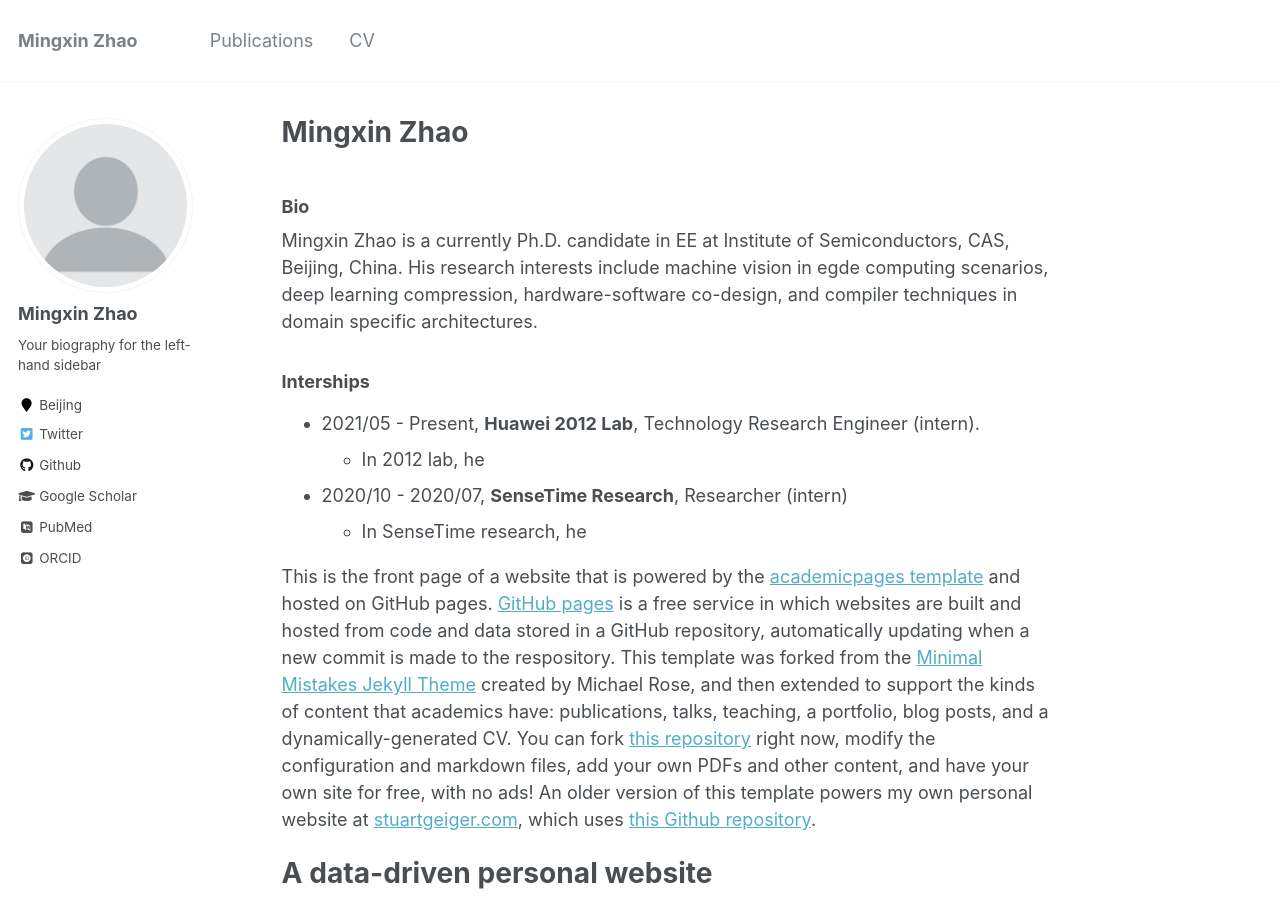
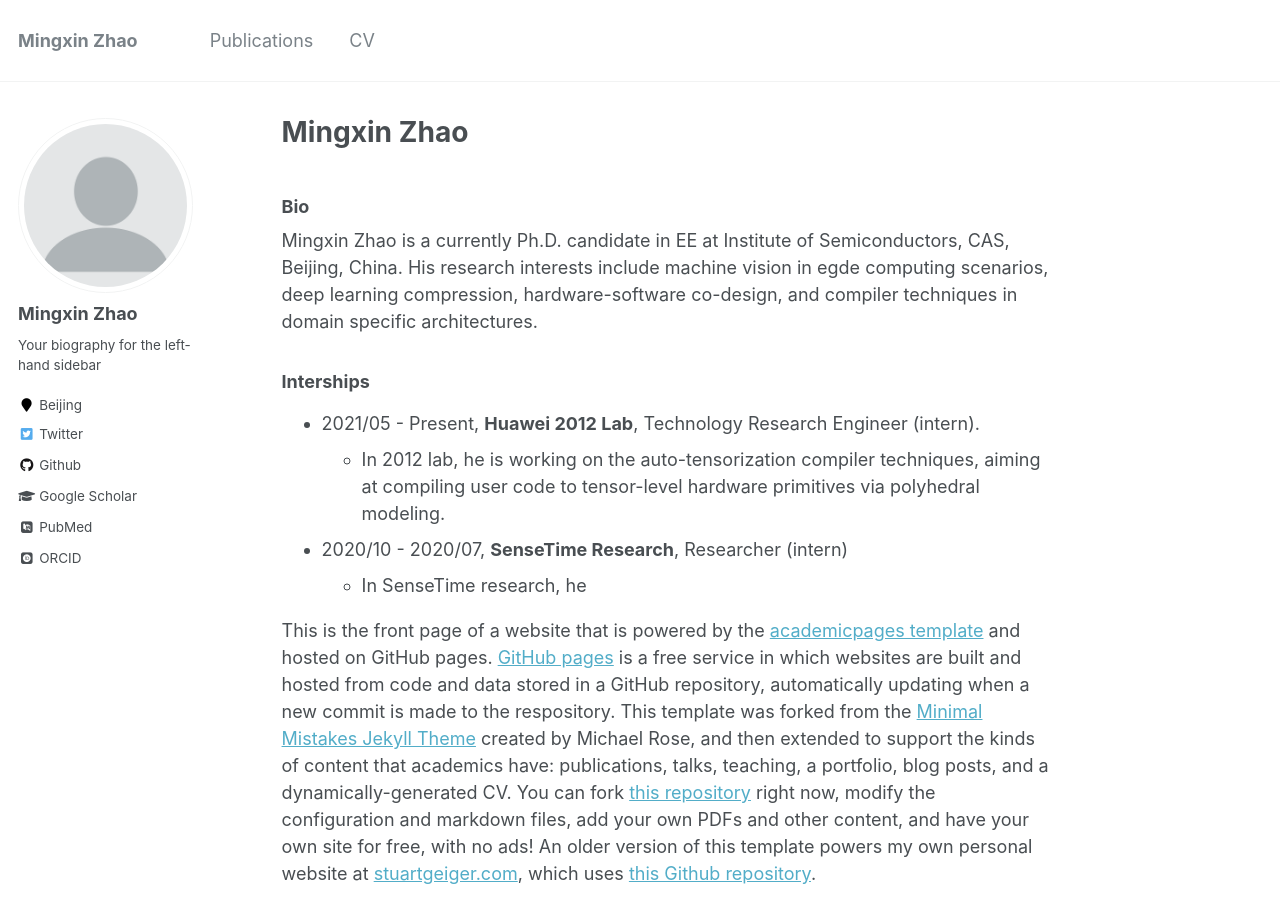
Before and after one commit to JackGittes/JackGittes.github.io, a Jekyll site: the page built from _pages/about.md, in a window 1280 px wide and 900 px high. Built offline with Jekyll 4.4.1, drawn with Linux system fonts in a browser that asks for light colours; some web fonts are replaced; some of the changed lines change nothing that is shown.

Commit message:
Update: resume

```diff
--- a/_pages/about.md
+++ b/_pages/about.md
@@ -15,7 +15,7 @@
 ### Interships
 
 - 2021/05 - Present, **Huawei 2012 Lab**, Technology Research Engineer (intern).
-  - In 2012 lab, he
+  - In 2012 lab, he is working on the auto-tensorization compiler techniques, aiming at compiling user code to tensor-level hardware primitives via polyhedral modeling.
 - 2020/10 - 2020/07, **SenseTime Research**, Researcher (intern)
   - In SenseTime research, he
 
@@ -31,11 +31,11 @@
 Getting started
 ======
 1. Register a GitHub account if you don't have one and confirm your e-mail (required!)
-1. Fork [this repository](https://github.com/academicpages/academicpages.github.io) by clicking the "fork" button in the top right.
-1. Go to the repository's settings (rightmost item in the tabs that start with "Code", should be below "Unwatch"). Rename the repository "[your GitHub username].github.io", which will also be your website's URL.
-1. Set site-wide configuration and create content & metadata (see below -- also see [this set of diffs](http://archive.is/3TPas) showing what files were changed to set up [an example site](https://getorg-testacct.github.io) for a user with the username "getorg-testacct")
-1. Upload any files (like PDFs, .zip files, etc.) to the files/ directory. They will appear at https://[your GitHub username].github.io/files/example.pdf.
-1. Check status by going to the repository settings, in the "GitHub pages" section
+2. Fork [this repository](https://github.com/academicpages/academicpages.github.io) by clicking the "fork" button in the top right.
+3. Go to the repository's settings (rightmost item in the tabs that start with "Code", should be below "Unwatch"). Rename the repository "[your GitHub username].github.io", which will also be your website's URL.
+4. Set site-wide configuration and create content & metadata (see below -- also see [this set of diffs](http://archive.is/3TPas) showing what files were changed to set up [an example site](https://getorg-testacct.github.io) for a user with the username "getorg-testacct")
+5. Upload any files (like PDFs, .zip files, etc.) to the files/ directory. They will appear at https://[your GitHub username].github.io/files/example.pdf.
+6. Check status by going to the repository settings, in the "GitHub pages" section
 
 Site-wide configuration
 ------
```
